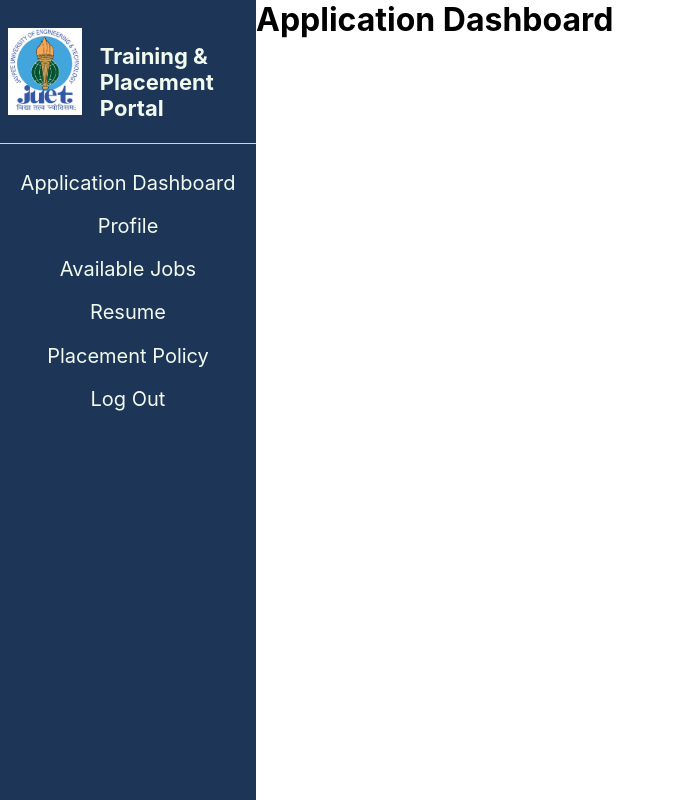
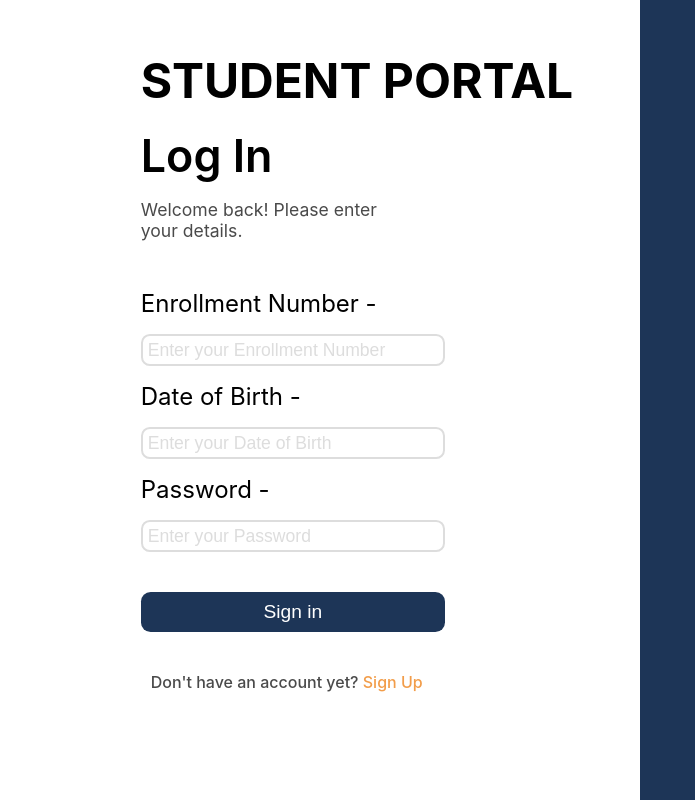
Before and after one commit to 2ybaryl/TnP_Portal_Frontend, a React (Create React App) app: page / in a window 1280 px wide. Shown: the whole page, without its empty margins (0-695 px from the left). Built offline with nearby package versions, Linux system fonts and the light colour scheme.

Commit message:
Added Login

```diff
--- a/src/App.js
+++ b/src/App.js
@@ -10,19 +10,22 @@ import SideNav from './components/commons/SideNav';
 import ApplicationDashboard from './components/Routes/ApplicationDashboard';
 import AvailableJobs from './components/Routes/AvailableJobs';
 import PlacementPolicy from './components/Routes/PlacementPolicy';
+import Slogin from './components/Routes/Slogin';
 
 function App() {
   return (
+    <>
     <Router>
-
+      {/* <SideNav /> */}
     <Routes>
-                 <Route exact path='/' element={< ApplicationDashboard />}></Route>
+                 <Route exact path='/' element={<Slogin/>}></Route>
                  <Route exact path='/jobs' element={<AvailableJobs/>}></Route>
                  <Route exact path='/resume' element={< Resume />}></Route>
                  <Route exact path='/policy' element={<PlacementPolicy/>}></Route>
                  <Route exact path='/profile' element={< Profile />}></Route>
     </Routes>
     </Router>
+    </>
   );
 }
 
--- a/src/components/Routes/Slogin.js
+++ b/src/components/Routes/Slogin.js
@@ -1,24 +1,52 @@
 import React, { Component } from "react";
-import '../stylesheets/Slogin.css'
+import "../stylesheets/Slogin.css";
 
 export default class Slogin extends Component {
   render() {
     return (
       <div className="login">
+        <div className="left">
+          <div className="heading">STUDENT PORTAL</div>
           <div className="card">
             <div className="head">Log In</div>
-          <div className="subhead">Welcome back! Please enter your details.</div>
+            <div className="subhead">
+              Welcome back! Please enter your details.
+            </div>
             <div className="form">
               <form>
                 <label for="erno">Enrollment Number - </label>
-              <input type="text" name="erno" id="erno" placeholder="Enter your Enrollment Number"/>
+                <input
+                  type="text"
+                  name="erno"
+                  id="erno"
+                  placeholder="Enter your Enrollment Number"
+                />
                 <label for="dob">Date of Birth - </label>
-              <input type="text" name="dob" id="dob" placeholder="Enter your Date of Birth"/>
+                <input
+                  type="text"
+                  name="dob"
+                  id="dob"
+                  placeholder="Enter your Date of Birth"
+                />
                 <label for="pass">Password - </label>
-              <input type="text" name="pass" id="pass" placeholder="Enter your Password"/>
-              <input type="submit" value="submit"></input>
+                <input
+                  type="text"
+                  name="pass"
+                  id="pass"
+                  placeholder="Enter your Password"
+                />
+                <input type="submit" value="Sign in"></input>
               </form>
             </div>
+            <center>
+              <div className="foot">
+                Don't have an account yet? <a href="#">Sign Up</a>
+              </div>
+            </center>
+          </div>
+        </div>
+        <div className="right">
+          {/* Can put in something here */}
         </div>
       </div>
     );
--- a/src/components/stylesheets/Slogin.css
+++ b/src/components/stylesheets/Slogin.css
@@ -7,28 +7,48 @@
     --dark-blue: #1d3557;
     --white : #f1faee;
     --yellow: #f29d4a;
+    --darker-blue: #1d3577;
 }
 
 .login{
     height: 100vh;
     width: 100vw;
     display: flex;
+    flex-direction: row;
+}
+
+/* Left Section begins here  */
+
+.login .left{
+    height: 100vh;
+    width: 50vw;
+    display: flex;
     flex-direction: column;
 }
 
-.login .card{
-    margin-left: 10%;
+.login .left .heading{
+    margin-left: 22%;
+    font-size: 3em;
+    font-weight: 700;
+    margin-top: 8%;
+}
+/* Card formation begins here */
+
+.login .left .card{
+    margin-left: 16%;
     padding: 3vw;
+    padding-top: 3%;
     display: flex;
     flex-direction: column;
-    width: 25%;
+    width: 50%;
 }
 
-.login .card .head{
-    font-size: 3em;
-    font-weight: 700;
+.login .left .card .head{
+    font-size: 2.8em;
+    font-weight: 600;
 }
-.login .card .subhead{
+.login .left .card .subhead{
+    width: 110%;
     margin-top: 2vh;
     font-size: 1.1em;
     font-weight: 400;
@@ -36,33 +56,69 @@
 
 }
 
-.login .card .form form{
+.login .left .card .form form{
     margin-top: 4vh;
     display: flex;
     flex-direction: column;
 }
-.login .card .form label{
-    margin-top: 1vh;
+.login .left .card .form label{
+    margin-top: 2vh;
     font-size: 1.5em;
 }
-.login .card .form form input[type='text']{
+.login .left .card .form form input[type='text']{
     padding: 2%;
     font-size: 110%;
     color: #151515;
     margin-top: 2vh;
     border-radius: 0.5em;
     border: 2px solid #dddddd;
-    width: 120%;
+    width: 125%;
     outline: none;
     height: 4vh;
     transition: all 0.3s ease-in;
 }
-.login .card .form form input[type='text']::placeholder{
+.login .left .card .form form input[type='text']::placeholder{
     color: #dddddd;
 }
-.login .card .form form input[type='text']:focus{
+.login .left .card .form form input[type='text']:focus{
     border: 2px solid #4a4a4a;
 }
-.login .card .form form input[type='submit']{
-    width: 20%;
+.login .left .card .form form input[type='submit']{
+    margin-top: 5vh;
+    border-radius: 0.5em;
+    height: 5vh;
+    background: var(--dark-blue);
+    color: #ffffff;
+    border: none;
+    font-size: 120%;
+    width: 125%;
+    transition: all 0.3s ease-in;
 }
+.login .left .card .form form input[type='submit']:hover{
+    background: var(--darker-blue);
+}
+
+.login .left .card .foot{
+    width: 120%;
+    margin-top: 5vh;
+    font-size: 1em;
+    font-weight: 500;
+    color: #4a4a4a;
+}
+.login .left .card .foot a{
+    color: var(--yellow);
+    text-decoration: none;
+    transition: all 0.3s ease-in;
+}
+.login .left .card .foot a:hover{
+    color: var(--dark-blue);
+}
+
+
+/* Right section begins here */
+
+.login .right{
+    background-color: var(--dark-blue);
+    width: 50vw;
+    height: 100vh;
+}
```
Lines whose indentation alone changed are shown as unchanged.
